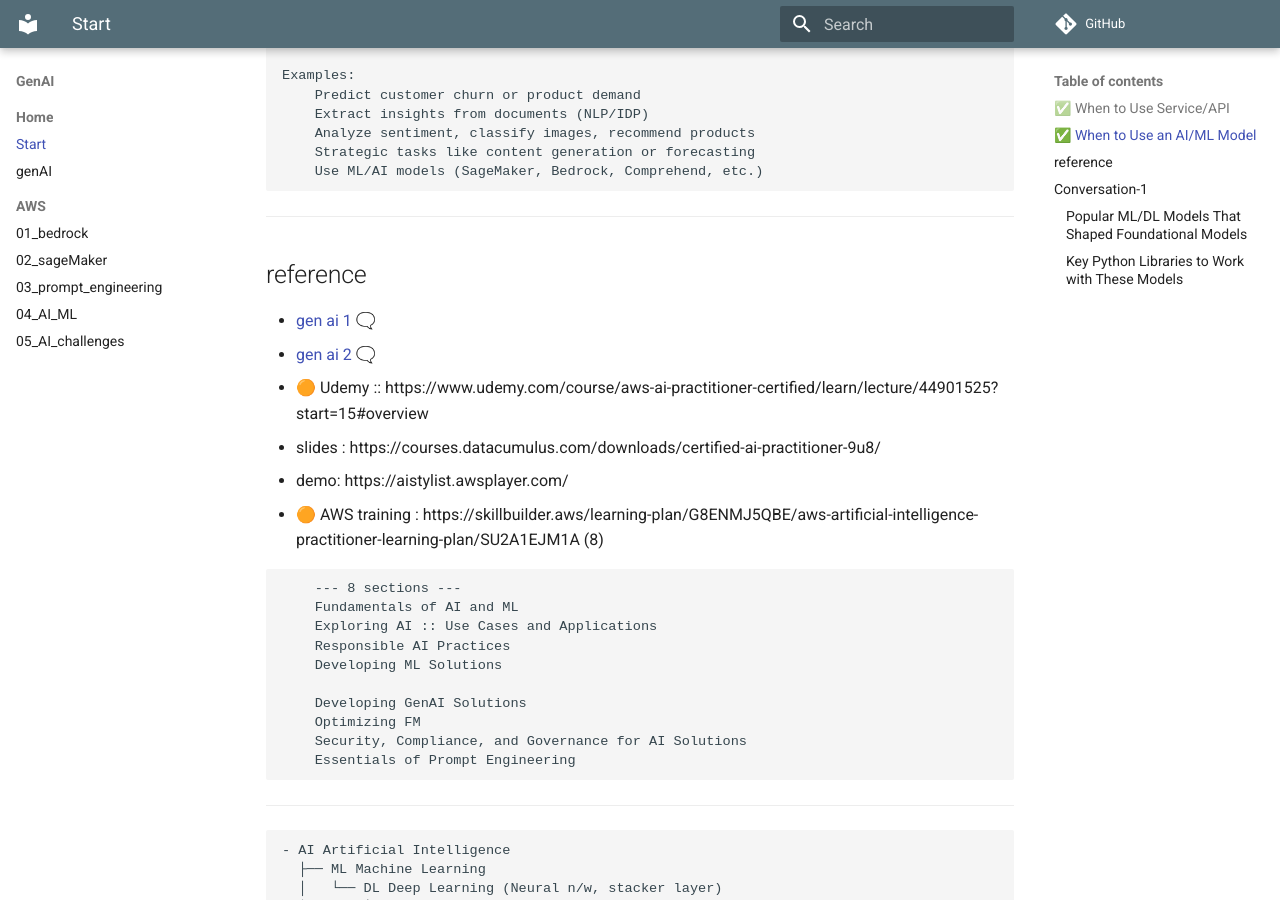
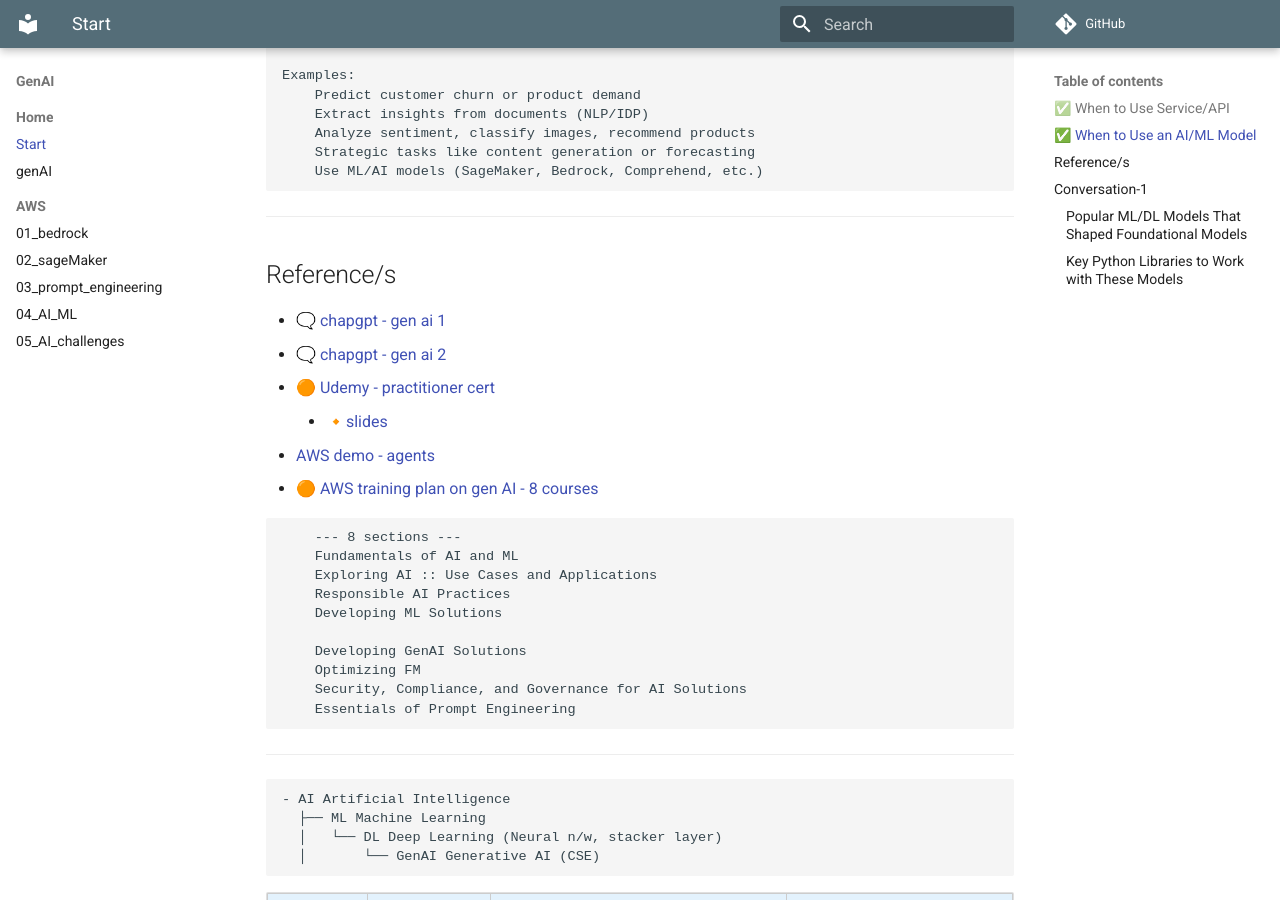
Before and after one commit to lekhrajdinkar/data-engineer, an MkDocs documentation site: the page built from docs/00_gen_ai/00_start.md, in a window 1280 px wide and 900 px high, scrolled down 758 px. Built offline with MkDocs 1.6.1 and Material for MkDocs 9.7.7, drawn with Linux system fonts in a browser that asks for light colours; comment, search, counter and statistics services are not loaded.

Commit message:
poc-1 : start

````diff
--- a/docs/00_gen_ai/00_start.md
+++ b/docs/00_gen_ai/00_start.md
@@ -30,14 +30,13 @@
 ```
 
 ---
-
-## reference
-- [gen ai 1](https://chatgpt.com/c/685dfae8-a808-800d-bc8c-4d992926601d) 🗨️
-- [gen ai 2](https://chatgpt.com/c/685e3233-8420-800d-a08a-2cd8b933dad6) 🗨️
-- 🟠 Udemy :: https://www.udemy.com/course/aws-ai-practitioner-certified/learn/lecture/44901525?start=15#overview
-- slides : https://courses.datacumulus.com/downloads/certified-ai-practitioner-9u8/
-- demo: https://aistylist.awsplayer.com/
-- 🟠 AWS training : https://skillbuilder.aws/learning-plan/G8ENMJ5QBE/aws-artificial-intelligence-practitioner-learning-plan/SU2A1EJM1A (8)
+## Reference/s
+- [🗨️ chapgpt - gen ai 1](https://chatgpt.com/c/685dfae8-a808-800d-bc8c-4d992926601d)
+- [🗨️ chapgpt - gen ai 2](https://chatgpt.com/c/685e3233-8420-800d-a08a-2cd8b933dad6)
+- [🟠 Udemy - practitioner cert ](https://www.udemy.com/course/aws-ai-practitioner-certified/learn/lecture/44901525?start=15#overview)
+    - [🔸slides](https://courses.datacumulus.com/downloads/certified-ai-practitioner-9u8/)
+- [AWS demo - agents](https://aistylist.awsplayer.com/)
+- [🟠 AWS training plan on gen AI - 8 courses](https://skillbuilder.aws/learning-plan/G8ENMJ5QBE/aws-artificial-intelligence-practitioner-learning-plan/SU2A1EJM1A)
 
 ```
     --- 8 sections ---
--- a/requirements.txt
+++ b/requirements.txt
@@ -44,3 +44,4 @@
 
 # === genAI
 tensorflow
+streamlit
````
Also changed, not shown: docs/00_gen_ai/00_GenAI.md (+5 -18 lines), docs/00_gen_ai/01_bedrock.md (+3 -0 lines), src/AIModule/poc_1/readme.md (added, +46 -0 lines), src/AIModule/poc_1/topics/target_date_funds.md (added), 7 other files.
